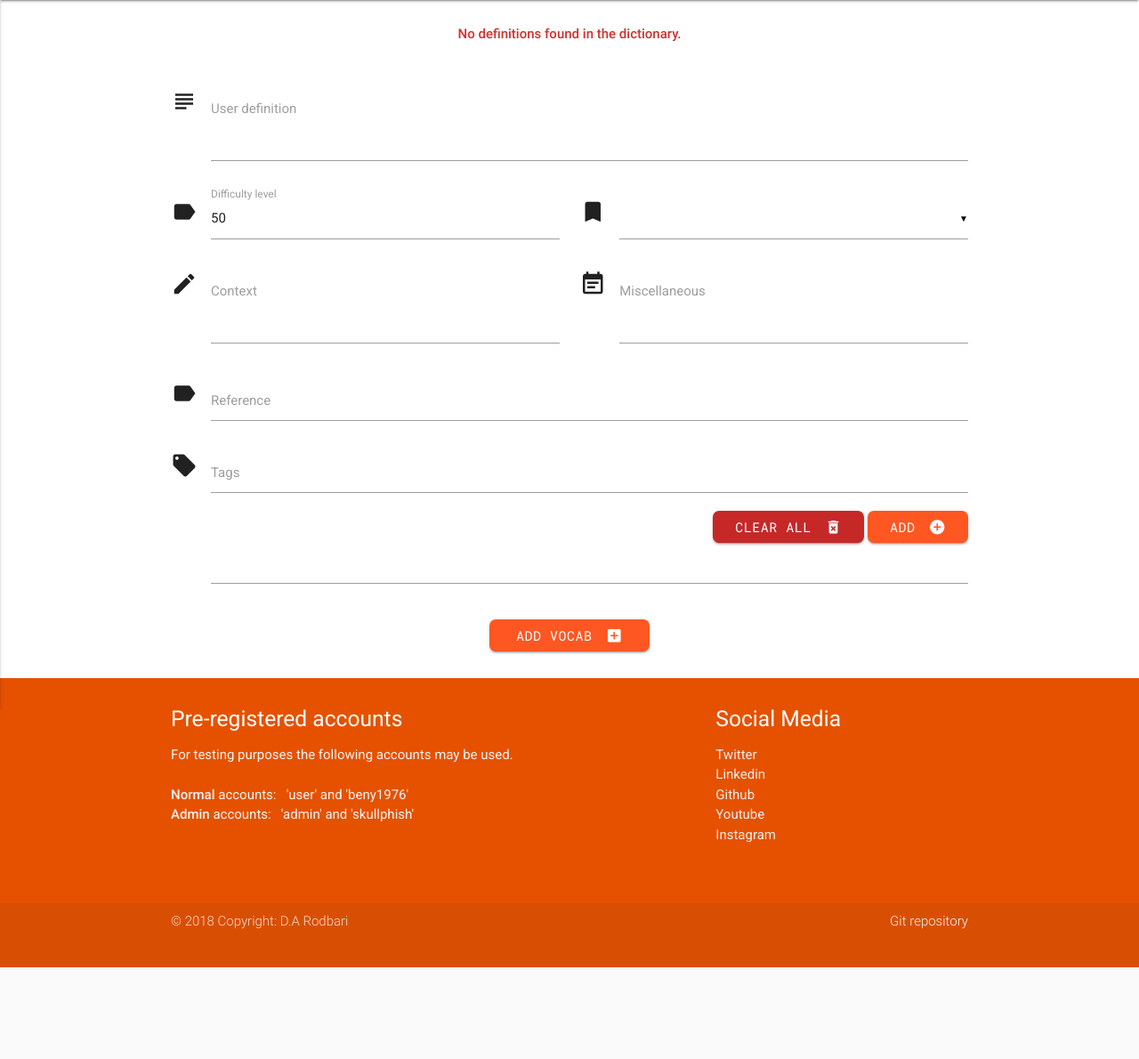
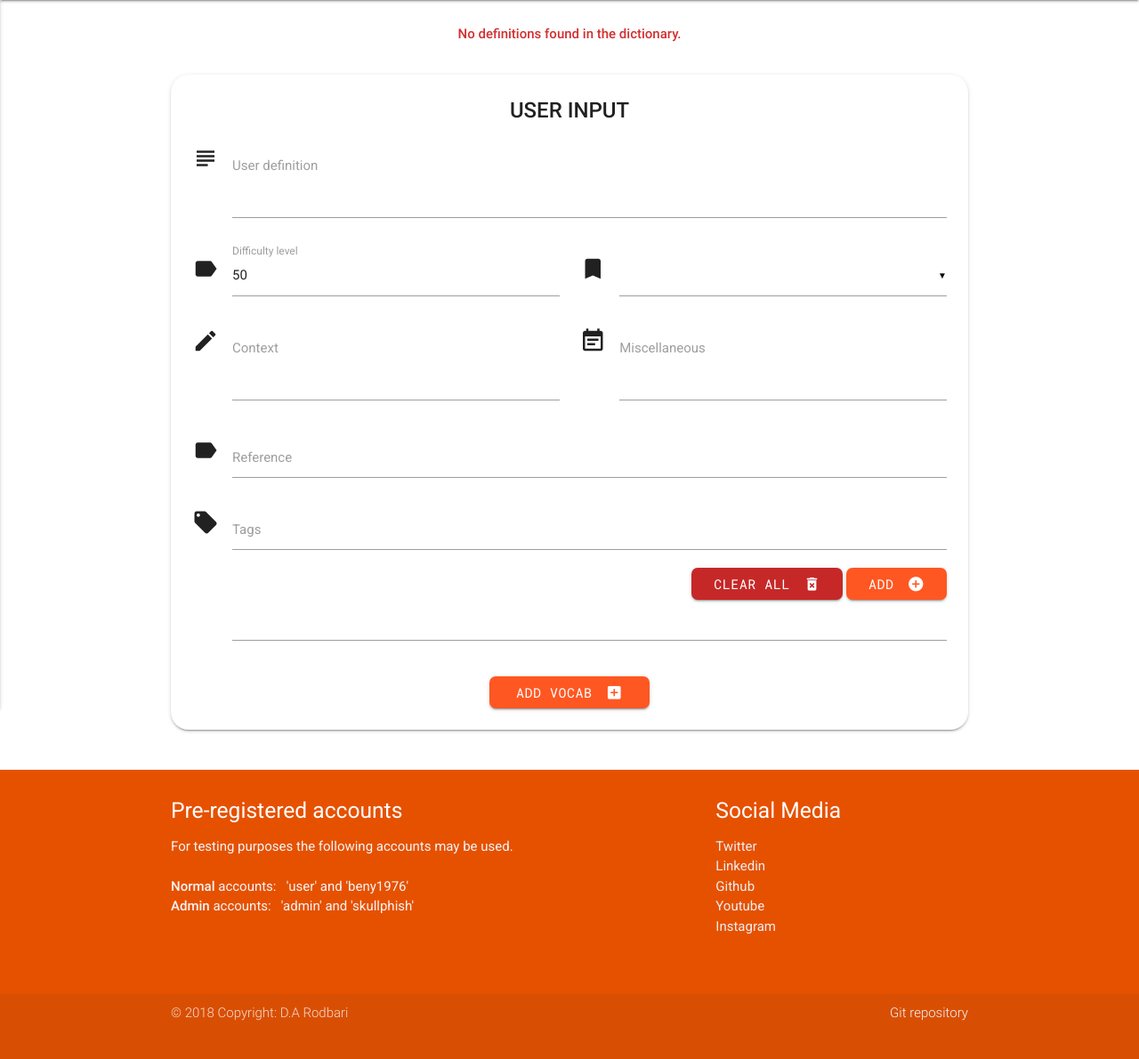
Before and after one commit to Code-Institute-Submissions/vocab_journal, a Flask app: template templates/add_vocab.html in a window 1280 px wide. Shown: the part 64-1254 px from the top of the page at 89% size. Before the commit the page ends 1151 px from the top, so only its background shows below. Run offline with Flask 2, Linux system fonts and the light colour scheme; the template is opened without the code that fills it, so the values that code supplies are empty; some libraries are stand-ins or nearby versions.

Commit message:
add_vocab, edit_vocab styled with cards

```diff
--- a/templates/add_vocab.html
+++ b/templates/add_vocab.html
@@ -72,6 +72,9 @@
     <p></p>
 
     <!--FORM SECTION-->
+    <div class="card">
+        <div class="card-content">
+            <span class="card-title center-align"><strong>USER INPUT</strong></span>
             <form action="{{ url_for('insert_vocab', vocab=vocab) }}" method="POST" class="col s10 offset-s1 m8 offset-m2">
 
                 <div class="row">
@@ -139,6 +142,8 @@
 
             </form>
         </div>
+    </div>
+</div>
 
 {% endblock %} {% block additional_scripts %}
 <script src="{{ url_for('static', filename='js/add_vocab.js') }}"></script>
--- a/templates/edit_vocab.html
+++ b/templates/edit_vocab.html
@@ -50,6 +50,9 @@
     </div>
 
     <!--FORM SECTION-->
+    <div class="card">
+        <div class="card-content">
+            <span class="card-title center-align"><strong>USER INPUT</strong></span>
             <form action="{{ url_for('update_vocab', vocab_id=vocab._id) }}" method="POST" class="col s10 offset-s1 m8 offset-m2">
                 <div class="row">
 
@@ -117,6 +120,8 @@
 
             </form>
         </div>
+    </div>
+</div>
 
 {% endblock %} {% block additional_scripts %}
 <script src="{{ url_for('static', filename='js/add_vocab.js') }}"></script>
```
Lines whose indentation alone changed are shown as unchanged.
